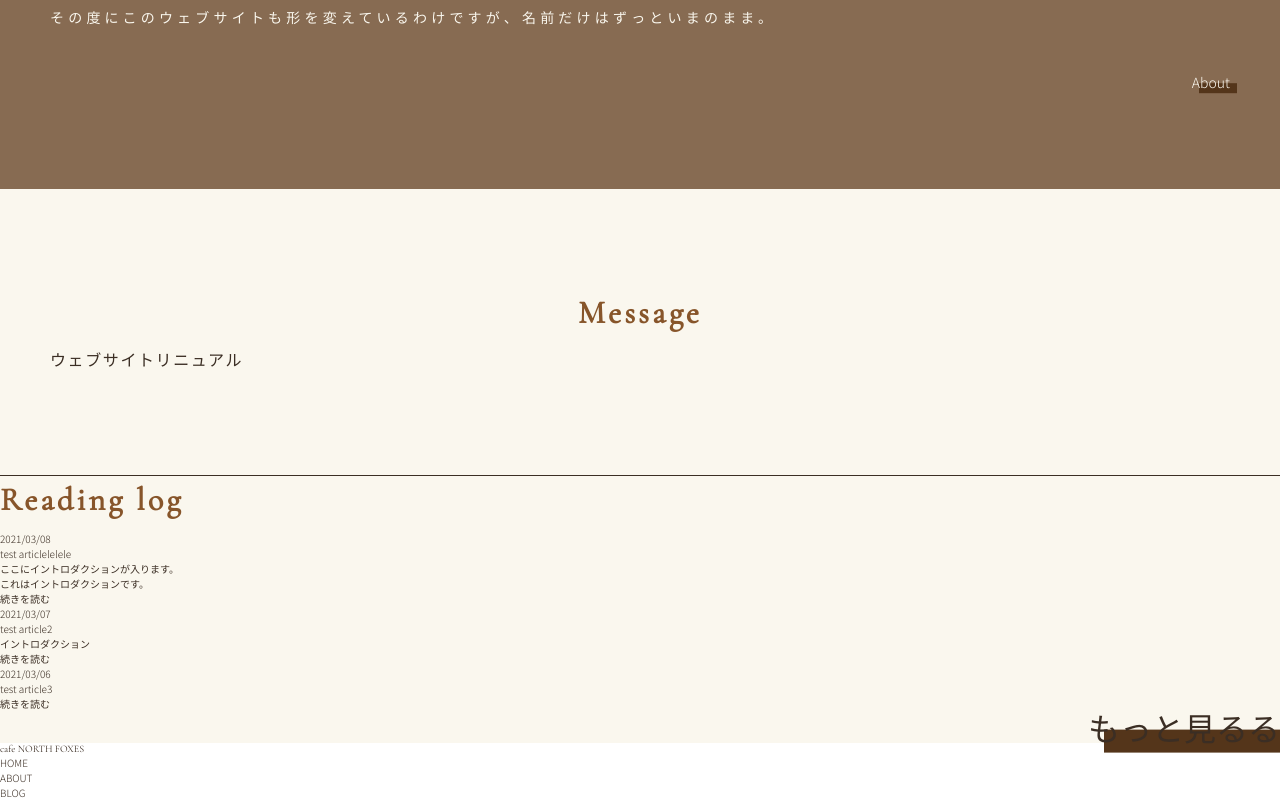
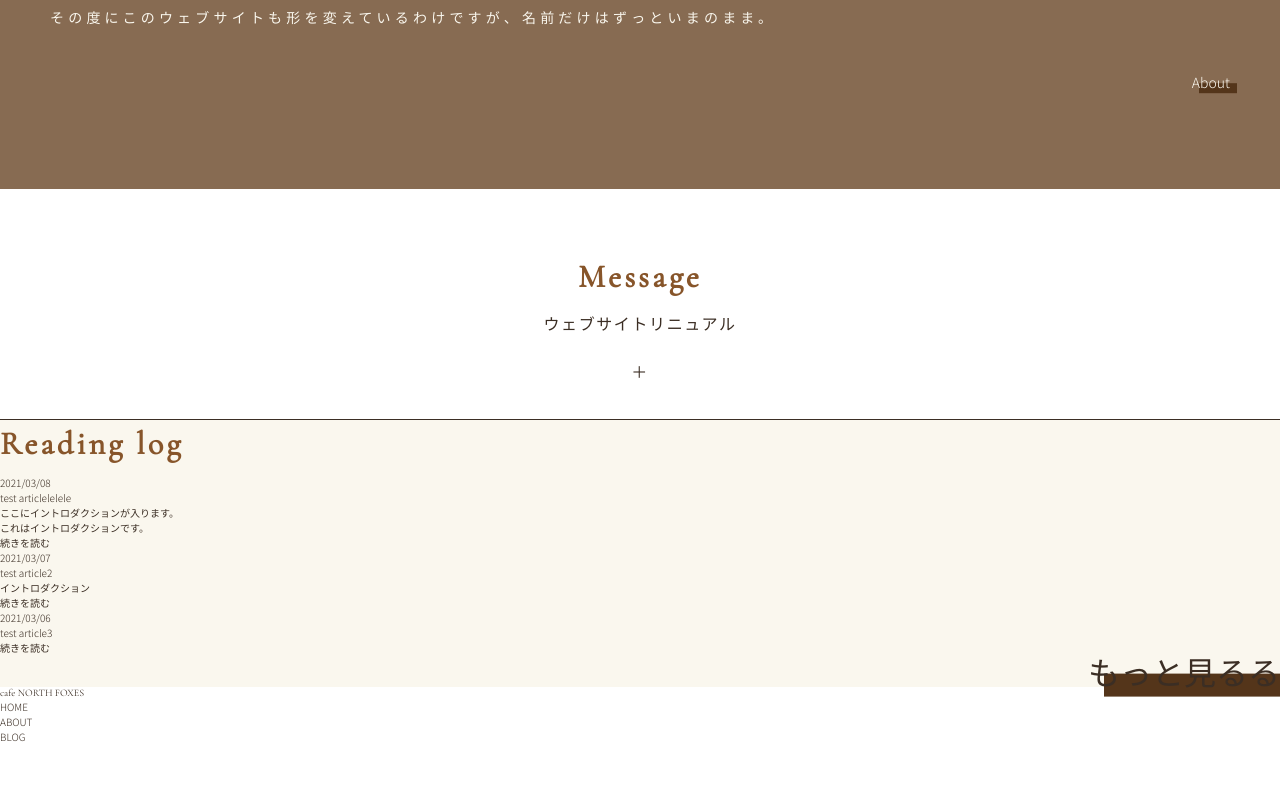
Before and after one commit to masayuki-abe/nuxtjs, a Nuxt app: page / in a window 1280 px wide. Shown: the part 1085-1885 px from the top of the page. After the commit the page ends 1829 px from the top, so only its background shows below. Built offline with nearby package versions, Linux system fonts and the light colour scheme.

Commit message:
フロントページbox02修正完了

```diff
--- a/components/molecules/FrontPickup.vue
+++ b/components/molecules/FrontPickup.vue
@@ -79,6 +79,17 @@ export default {
 <style lang="scss" scoped>
 .front-pickup{
   dl{
+    dt{
+      position: relative;
+      padding-bottom: 3em;
+      @include ta(center);
+      &:after{
+        content: "＋";
+        position: absolute;
+        right: 0;
+        bottom: 0;
+      }
+    }
     dd{
       h4{
         color: $lightBrown;
@@ -88,5 +99,35 @@ export default {
     }
   }
 }
+@include pc(){
+.front-pickup{
+  dl{
+    dt{
+      &:after{
+        opacity: 0;
+        content: "＋";
+        position: absolute;
+        right: 50%;
+        bottom: 0;
+        transform: translateX(50%);
+        transition: opacity .4s ease;
+      }
+      &:hover{
+        cursor: pointer;
+        &:after{
+          opacity: 1;
+        }
+      }
+    }
+    dd{
+      h4{
+        color: $lightBrown;
+        @include fontSet(48,52,100,$tab);
+        font-weight: 400;
+      }
+    }
+  }
+}
+}
 
 </style>
--- a/components/templates/FrontPage.vue
+++ b/components/templates/FrontPage.vue
@@ -100,25 +100,20 @@ export default{
 
 
 #box02{
+  background-color: $white;
   border-bottom: 1px $darkBrown solid;
   .common-box{
-    padding-top: per(60,$tab);
+    padding: per(60,$tab) 0 per(30,$tab);
     h3{
       @include ta(center);
     }
-    .front-pickup{
-      dt{
-        position: relative;
-        padding-bottom: 3em;
-        @include ta(center);
-        &:after{
-          content: "＋";
-          position: absolute;
-          right: 0;
-          bottom: 0;
-        }
-      }
-    }
   }
 }
+@include pc() {
+#box02{
+  .common-box{
+    padding: per(60,$pc) 0 per(30,$pc);
+  }
+}
+}
 </style>
```
